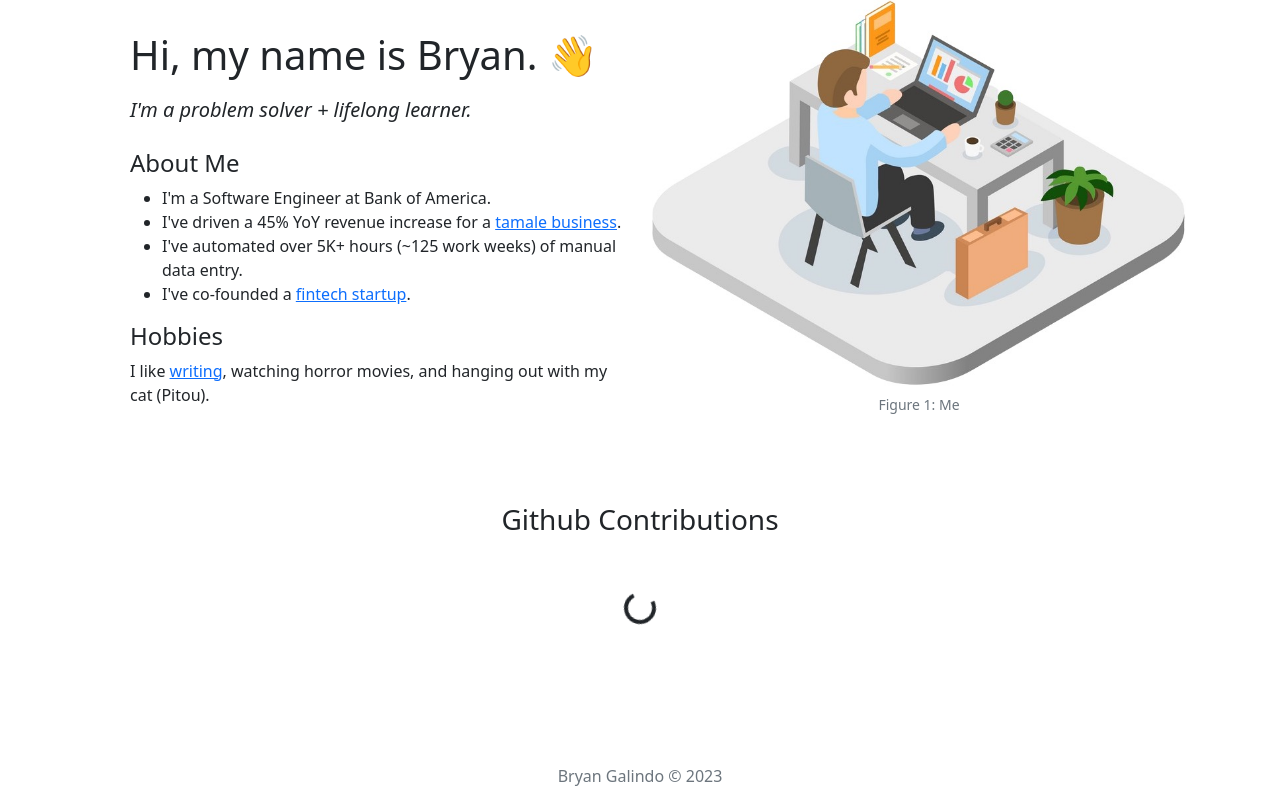
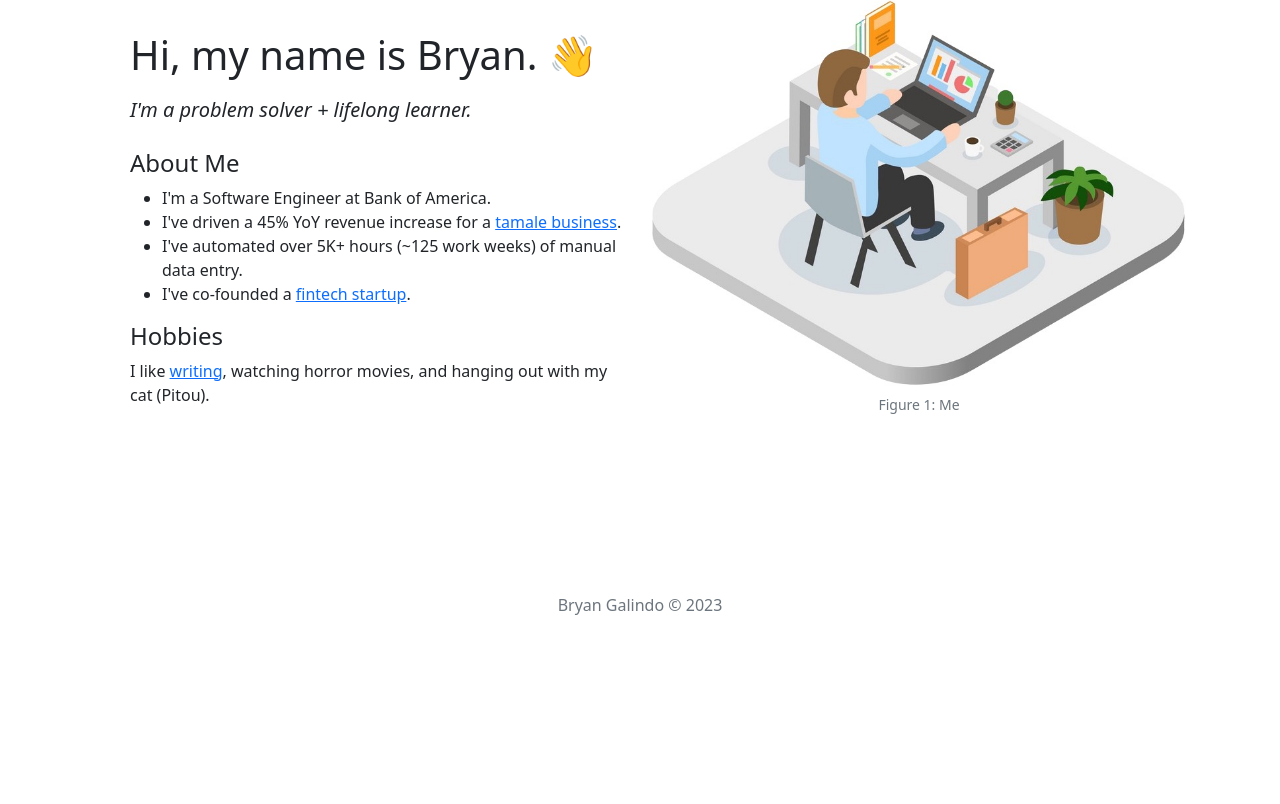
Before and after one commit to bryangalindo/bryan_galindo, a Flask app: page / in a window 1280 px wide. Shown: the part 167-971 px from the top of the page. After the commit the page ends 782 px from the top, so only its background shows below. Run offline with Flask 2, Linux system fonts and the light colour scheme; some libraries are stand-ins or nearby versions.

Commit message:
remove github calendar until grid more full

```diff
--- a/webapp/templates/home.html
+++ b/webapp/templates/home.html
@@ -91,19 +91,4 @@
             </div>
         </div>
     </div>
-    <div class="container text-center py-4 d-none d-lg-block">
-        <h3>Github Contributions</h3>
-        <div class="calendar">
-            <div class="spinner-border m-5" role="status">
-                <span class="sr-only"></span>
-            </div>
-        </div>
-        <div class="container py-2"></div>
-        <div class="container py-4"></div>
-        <link rel="stylesheet"
-              href="https://cdn.rawgit.com/IonicaBizau/github-calendar/gh-pages/dist/github-calendar.css"/>
-        <script src="https://cdn.rawgit.com/IonicaBizau/github-calendar/gh-pages/dist/github-calendar.min.js">
-            new GitHubCalendar(".calendar", "bryangalindo", {responsive: true});
-        </script>
-    </div>
 {% endblock %}
```
